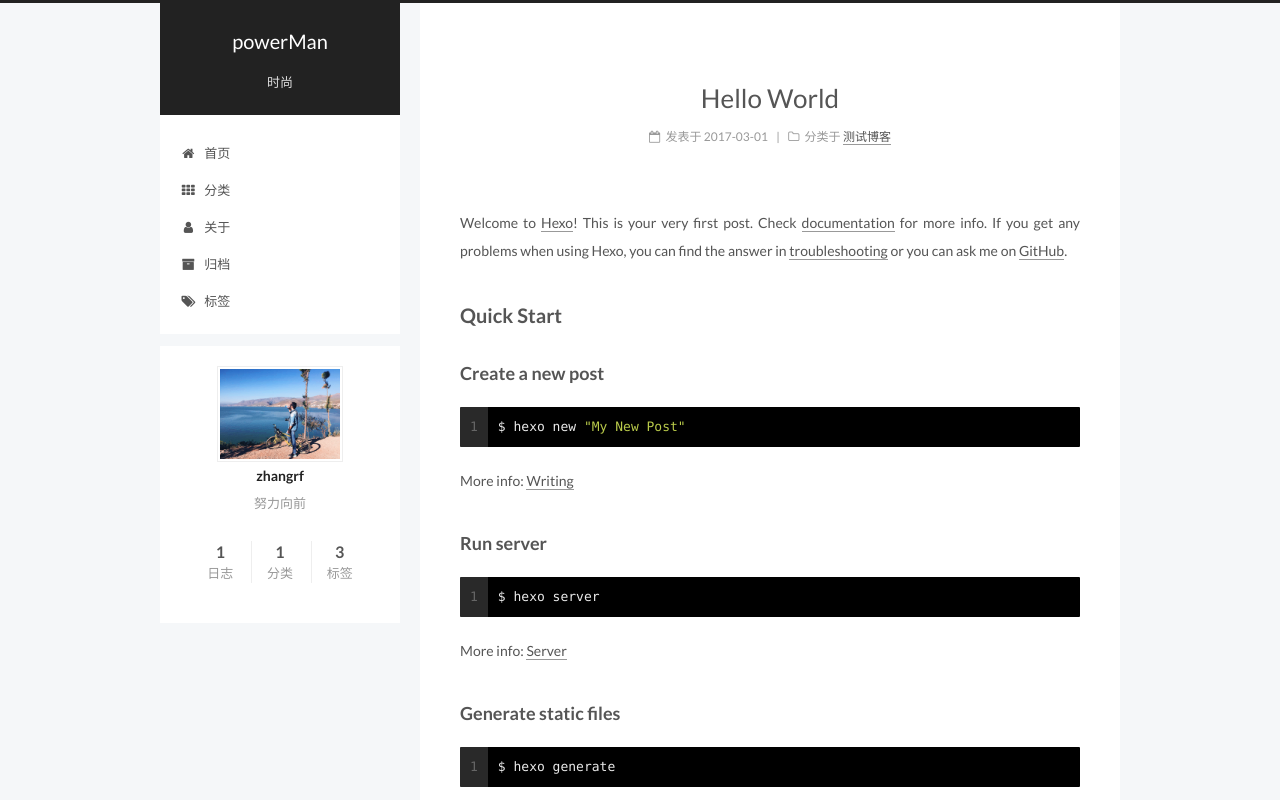
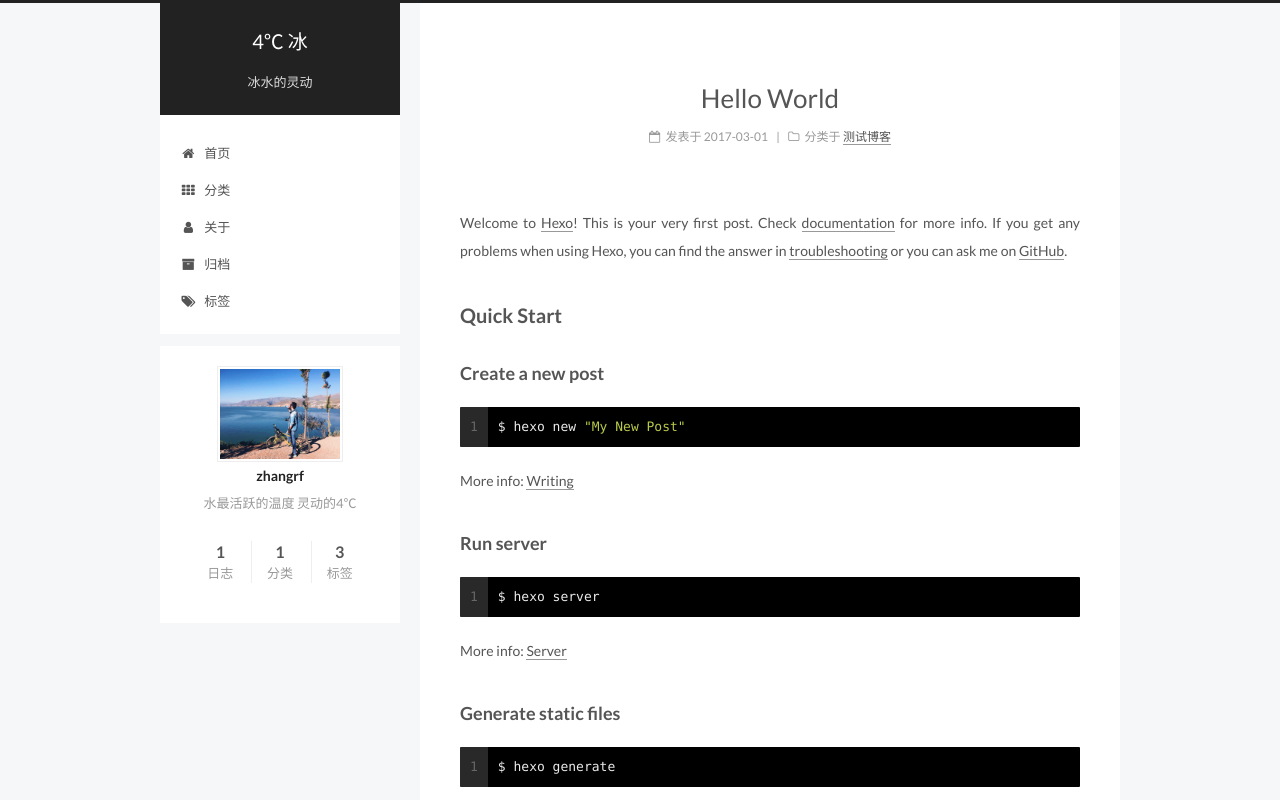
Before and after one commit to RongfaZhang/zhangrf.github.io, a plain HTML site: page index.html in a window 1280 px wide. Shown: the top 800 px of the page. Drawn offline with Linux system fonts and the light colour scheme.

Commit message:
Site updated: 2017-03-07 16:59:08

```diff
--- a/css/main.css
+++ b/css/main.css
@@ -1699,7 +1699,7 @@ pre .javascript .function {
   width: 4px;
   height: 4px;
   border-radius: 50%;
-  background: #ff45ff;
+  background: #b0820f;
 }
 .links-of-blogroll {
   font-size: 13px;
--- a/index.html
+++ b/index.html
@@ -87,15 +87,15 @@
 
 
 
-<meta name="description" content="努力向前">
+<meta name="description" content="水最活跃的温度 灵动的4℃">
 <meta property="og:type" content="website">
-<meta property="og:title" content="powerMan">
+<meta property="og:title" content="4℃ 冰">
 <meta property="og:url" content="http://yoursite.com/index.html">
-<meta property="og:site_name" content="powerMan">
-<meta property="og:description" content="努力向前">
+<meta property="og:site_name" content="4℃ 冰">
+<meta property="og:description" content="水最活跃的温度 灵动的4℃">
 <meta name="twitter:card" content="summary">
-<meta name="twitter:title" content="powerMan">
-<meta name="twitter:description" content="努力向前">
+<meta name="twitter:title" content="4℃ 冰">
+<meta name="twitter:description" content="水最活跃的温度 灵动的4℃">
 
 
 
@@ -129,7 +129,7 @@
 
 
 
-  <title> powerMan </title>
+  <title> 4℃ 冰 </title>
 </head>
 
 <body itemscope itemtype="http://schema.org/WebPage" lang="zh-Hans">
@@ -167,12 +167,12 @@
     <div class="custom-logo-site-title">
       <a href="/"  class="brand" rel="start">
         <span class="logo-line-before"><i></i></span>
-        <span class="site-title">powerMan</span>
+        <span class="site-title">4℃ 冰</span>
         <span class="logo-line-after"><i></i></span>
       </a>
     </div>
 
-        <p class="site-subtitle">时尚</p>
+        <p class="site-subtitle">冰水的灵动</p>
 
   </div>
 
@@ -279,7 +279,7 @@
     </span>
 
     <span hidden itemprop="publisher" itemscope itemtype="http://schema.org/Organization">
-      <meta itemprop="name" content="powerMan">
+      <meta itemprop="name" content="4℃ 冰">
     </span>
 
 
@@ -446,7 +446,7 @@
                alt="zhangrf" />
           <p class="site-author-name" itemprop="name">zhangrf</p>
 
-              <p class="site-description motion-element" itemprop="description">努力向前</p>
+              <p class="site-description motion-element" itemprop="description">水最活跃的温度 灵动的4℃</p>
 
         </div>
         <nav class="site-state motion-element">
```
Also changed, not shown: 2017/03/01/hello-world/index.html (+6 -6 lines), about/index.html (+5 -5 lines), archives/2017/03/index.html (+10 -10 lines), archives/2017/index.html (+10 -10 lines), archives/index.html (+10 -10 lines), categories/index.html (+8 -8 lines), categories/测试博客/index.html (+10 -10 lines), tags/github/index.html (+10 -10 lines), tags/hexo/index.html (+10 -10 lines), tags/index.html (+8 -8 lines), tags/npm/index.html (+10 -10 lines).
